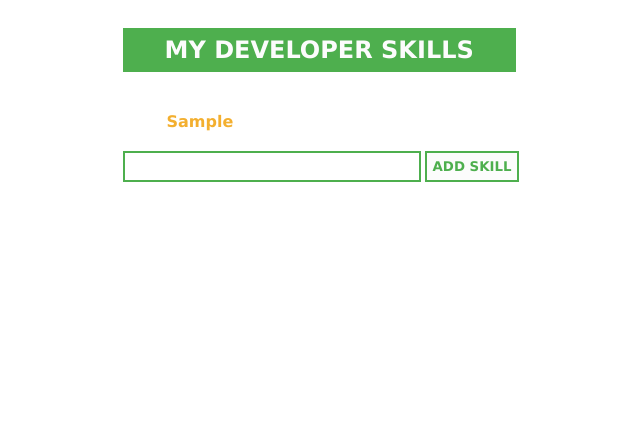
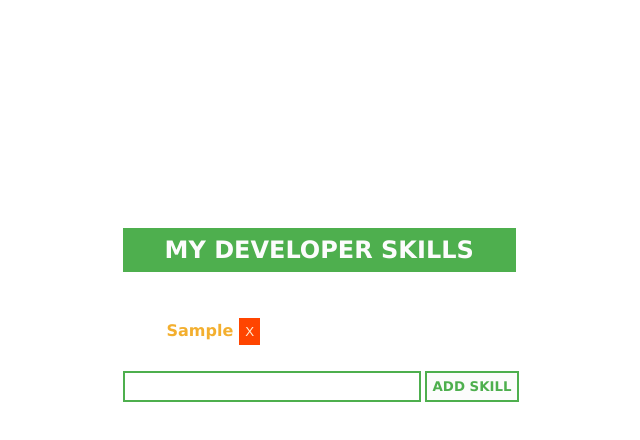
Before and after one commit to uwitdat/JQUERY-DOM-PRACTICE-LAB, a plain HTML site: page index.html in a window 1280 px wide. Both pictures are taken after typing "Sample" into the empty fields and a click on the button "ADD SKILL". Shown: the whole page, without its empty margins (319-959 px from the left). Drawn offline with nearby package versions, Linux system fonts and the light colour scheme.

Commit message:
functionnality working. adding final css

```diff
--- a/CSS/main.css
+++ b/CSS/main.css
@@ -2,6 +2,10 @@ body {
   display: flex;
   flex-direction: row;
   justify-content: center;
+}
+
+.container {
+  padding-top: 200px;
 }
 
 .title {
@@ -50,3 +54,15 @@ ul > li {
   padding: 4px;
   list-style-type: none;
 }
+
+.btn-remove {
+  background-color: orangered;
+  color: papayawhip;
+  border: solid 1px orangered;
+  padding: 5px;
+  margin: 6px;
+}
+
+.btn-remove:hover {
+  cursor: pointer;
+}
--- a/JS/main.js
+++ b/JS/main.js
@@ -1,5 +1,8 @@
 let ul = document.querySelector('.list-items')
+const list = ul.children;
+const div = document.querySelector('.list')
 
+function makeBtn() {
 const submitBtn = document.getElementById('button')
     submitBtn.addEventListener('click', function(e){
         const item = document.createElement('li');
@@ -7,8 +10,35 @@ const submitBtn = document.getElementById('button')
         item.textContent = input.value;
         if(input.value === '') {
         return
-         }else{
+        }else{
             ul.appendChild(item);
             input.value = '';
+            createDltBtn(item)
         }
     })
+}
+makeBtn()
+
+
+function createDltBtn (li){
+    const remove = document.createElement('button')
+    remove.className = 'btn-remove'
+    remove.innerHTML = 'X'
+    li.appendChild(remove)
+    return li;
+}
+for(var i = 0; i < list.length; i ++){
+    createDltBtn(list[i])
+}
+
+div.addEventListener('click', (e) => {
+    if(e.target.tagName === 'BUTTON') {
+        const button = e.target;
+        const li = button.parentNode;
+        const ul = li.parentNode;
+        if(button.className === 'btn-remove') {
+            alert('are you sure?')
+            ul.removeChild(li);
+        }
+    }
+})
```
Also changed, not shown: index.html (+1 -4 lines).
